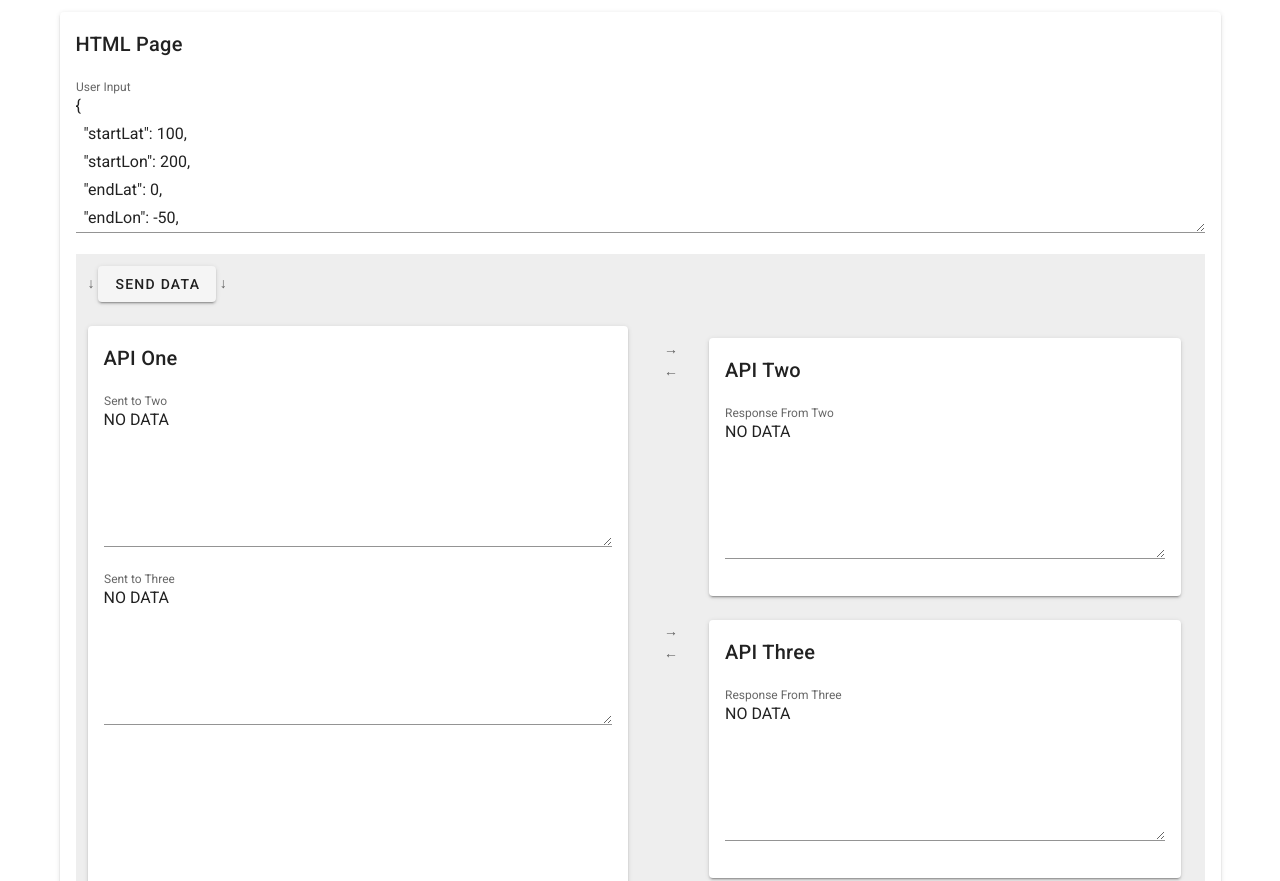
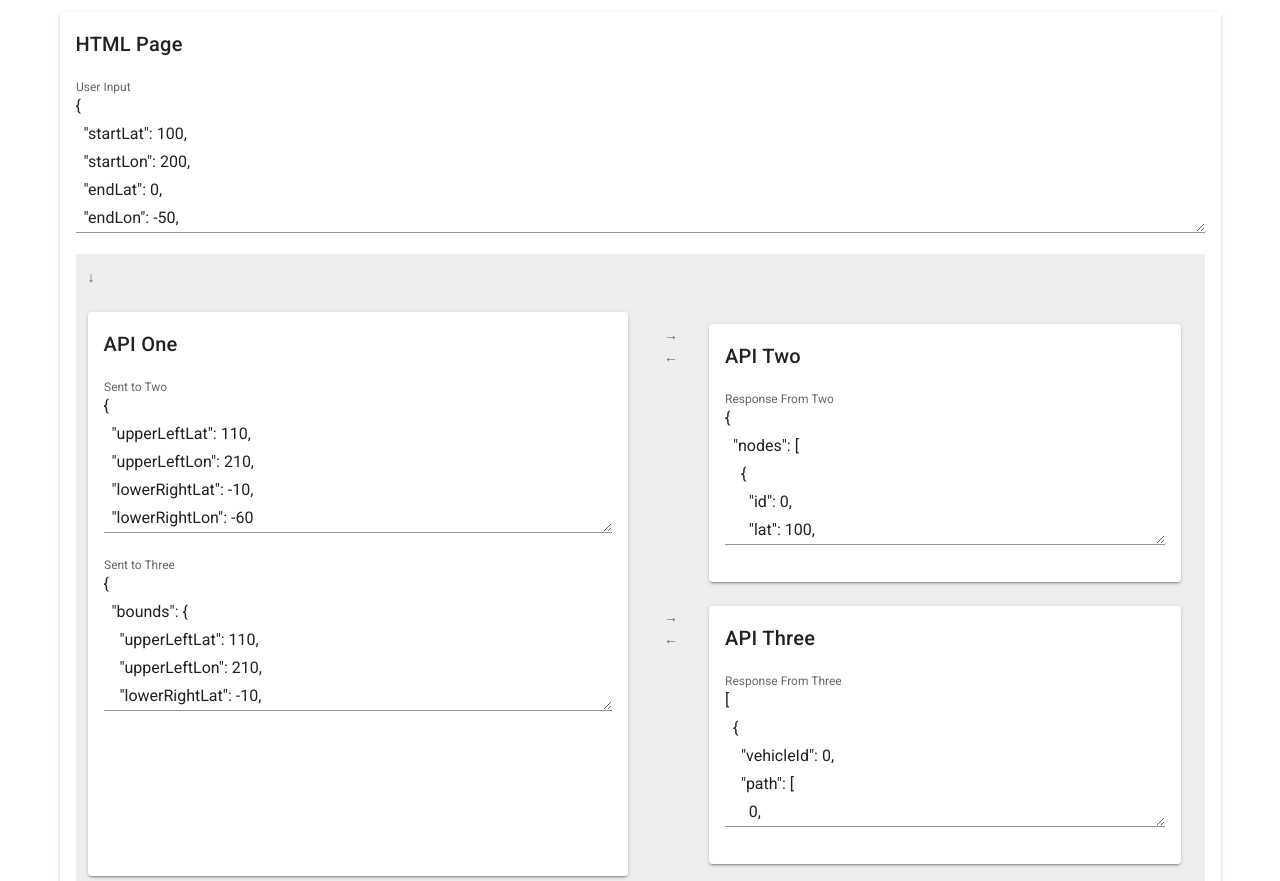
Before and after one commit to ricksteam/network-demo, a website: page static/index.html in a window 1280 px wide. Shown: the top 881 px of the page. Drawn offline with nearby package versions, Linux system fonts and the light colour scheme.

Commit message:
Static mockup ready

```diff
--- a/index.js
+++ b/index.js
@@ -27,6 +27,7 @@ app.use("/one", (req, res) => {
   }
 
   let mapData = {}
+  let fullRequest = {};
 
   axios.post("http://localhost:3000/two", dummyBounds)
     .then(r => {
@@ -37,7 +38,7 @@ app.use("/one", (req, res) => {
     })
     .then(r=>{
       let fromThree = r.data
-      res.send({ responseFromThree: fromThree, responseFromOne: dummyBounds, responseFromTwo: mapData });
+      res.send({ responseFromThree: fromThree, responseFromOne: dummyBounds, responseFromTwo: mapData, sentToThree:fullRequest});
     })
     .catch(error => {
       console.error(error);
--- a/static/index.html
+++ b/static/index.html
@@ -75,66 +75,6 @@
 
 <body>
   <div id='app'>
-    <!-- <v-app>
-      <div class="flex-container-vertical">
-        <div class="flex-item">
-          <v-card>
-            <v-card-title>
-              Input Data
-            </v-card-title>
-            <v-card-text>
-              <v-textarea outlined v-model="inputData">
-              </v-textarea>
-            </v-card-text>
-          </v-card>
-          <div class="">
-            ↓ <button type="button" @click="sendData()">Send Data</button>
-          </div>
-        </div>
-
-        <div class="flex-item">
-          <div class="flex-container-horizontal">
-            <div class="flex-item">
-              <div v-html="responseFromOne"></div>
-            </div>
-            <div class="">
-              <div class="flex-container-vertical">
-                <div class="flex-item-centered">
-
-                  →
-                </div>
-                <div class="flex-item-centered">
-                  ←
-                </div>
-                <div class="flex-item-centered">
-                  →
-                </div>
-                <div class="flex-item-centered">
-                  ←
-                </div>
-              </div>
-            </div>
-
-            <div class="flex-item">
-              <div class="flex-container-vertical">
-                <div class="flex-item" v-html="responseFromTwo">
-
-                </div>
-                <div class="flex-item" v-html="responseFromThree">
-                </div>
-              </div>
-            </div>
-          </div>
-        </div>
-        <div>
-          ↓
-        </div>
-        <div class="flex-item">
-          output
-        </div>
-
-      </div>
-    </v-app> -->
     <v-app>
       <v-main>
         <v-container>
@@ -150,7 +90,7 @@
                   <v-container style="background-color:#EEEEEE">
                     <v-row>
                       <v-col>
-                        ↓ <v-btn @click="sendData()">Send Data</v-btn> ↓
+                        ↓
                       </v-col>
                     </v-row>
                     <v-row>
@@ -161,9 +101,10 @@
                             API One
                           </v-card-title>
                           <v-card-text>
-                            <v-textarea readonly v-model="responseFromOne" label="Sent to Two">
+                            <v-textarea readonly v-model="JSON.stringify(sentToTwo, null, 2)" label="Sent to Two">
                             </v-textarea>
-                            <v-textarea readonly v-model="responseFromOne" label="Sent to Three">
+
+                            <v-textarea readonly v-model="JSON.stringify(sentToThree, null, 2)" label="Sent to Three">
                             </v-textarea>
                           </v-card-text>
                         </v-card>
@@ -186,7 +127,8 @@
                                   API Two
                                 </v-card-title>
                                 <v-card-text>
-                                  <v-textarea readonly v-model="responseFromTwo" label="Response From Two">
+                                  <v-textarea readonly v-model="JSON.stringify(sentBackToOne, null, 2)"
+                                    label="Response From Two">
                                   </v-textarea>
                                 </v-card-text>
                               </v-card>
@@ -207,7 +149,7 @@
                                   API Three
                                 </v-card-title>
                                 <v-card-text>
-                                  <v-textarea readonly v-model="responseFromThree" label="Response From Three">
+                                  <v-textarea readonly v-model="JSON.stringify(responseFromThree, null, 2)" label="Response From Three">
                                   </v-textarea>
                                 </v-card-text>
                               </v-card>
@@ -223,7 +165,7 @@
                       </v-col>
                     </v-row>
                   </v-container>
-                  <v-textarea readonly v-model="outputData" label="Final Output">
+                  <v-textarea readonly v-model="JSON.stringify(outputData, null, 2)" label="Final Output">
 
                   </v-textarea>
                 </v-card-text>
@@ -263,13 +205,51 @@
       ]
     }
 
+    let dummyBounds = {
+      upperLeftLat: convoyStart.startLat + 10,
+      upperLeftLon: convoyStart.startLon + 10,
+      lowerRightLat: convoyStart.endLat - 10,
+      lowerRightLon: convoyStart.endLon - 10,
+    }
+
+    dummyMapData = {
+      nodes: [
+        { id: 0, lat: 100, lon: 200, type: "road", maxWeight: 1_000, speedLimit: 50 },
+        { id: 1, lat: 50, lon: 100, type: "bridge", maxWeight: 20, speedLimit: 25 },
+        { id: 2, lat: 75, lon: 75, type: "bridge", maxWeight: 5, speedLimit: 40 },
+        { id: 3, lat: 0, lon: -50, type: "road", maxWeight: 1_000, speedLimit: 65 },
+      ],
+      edgeList: [
+        [0, 1, 3],
+        [0, 2, 3]
+      ]
+    }
+
+    three = {
+      bounds:dummyBounds, mapData:dummyMapData, vehicles:convoyStart.vehicles
+    }
+
+    dummyPaths = [
+      { vehicleId: 0, path: [0, 1, 3] },
+      { vehicleId: 1, path: [0, 2, 3] }
+    ]
+
+    last = {
+      mapData: dummyMapData,
+      paths: dummyPaths,
+    }
+
     const app = new Vue({
       el: '#app',
       vuetify: new Vuetify(),
       data: {
         inputData: JSON.stringify(convoyStart, null, 2),
         responseData: {},
-        outputData:"None",
+        sentToTwo: dummyBounds,
+        sentBackToOne: dummyMapData,
+        responseFromThree: dummyPaths,
+        sentToThree:three,
+        outputData: last,
         rows: [
           {
             name: "One"
@@ -280,43 +260,10 @@
         ],
       },
       computed: {
-        responseFromOne() {
-          if (this.responseData?.responseFromOne)
-            return JSON.stringify(this.responseData.responseFromOne, null, 2);
-          return "NO DATA"
-        },
-        responseFromTwo() {
-          if (this.responseData?.responseFromTwo)
-            return JSON.stringify(this.responseData.responseFromTwo, null, 2);
-          return "NO DATA"
-        },
-        responseFromThree() {
-          if (this.responseData?.responseFromThree)
-            return JSON.stringify(this.responseData.responseFromThree, null, 2);
-          return "NO DATA"
-        },
+
       },
       methods: {
-        sendData() {
-          let self = this;
-          data = JSON.parse(this.inputData);
-          fetch("/one", {
-            method: 'POST',
-            body: JSON.stringify(data),
-            headers: {
-              'Content-Type': 'application/json'
-              // 'Content-Type': 'application/x-www-form-urlencoded',
-            },
-          })
-            .then(r => r.json())
-            .then(r => {
-              console.log(r);
-              self.responseData = r;
-            })
-            .catch(error => {
-              console.error(error);
-            })
-        },
+
 
       },
     });
```
